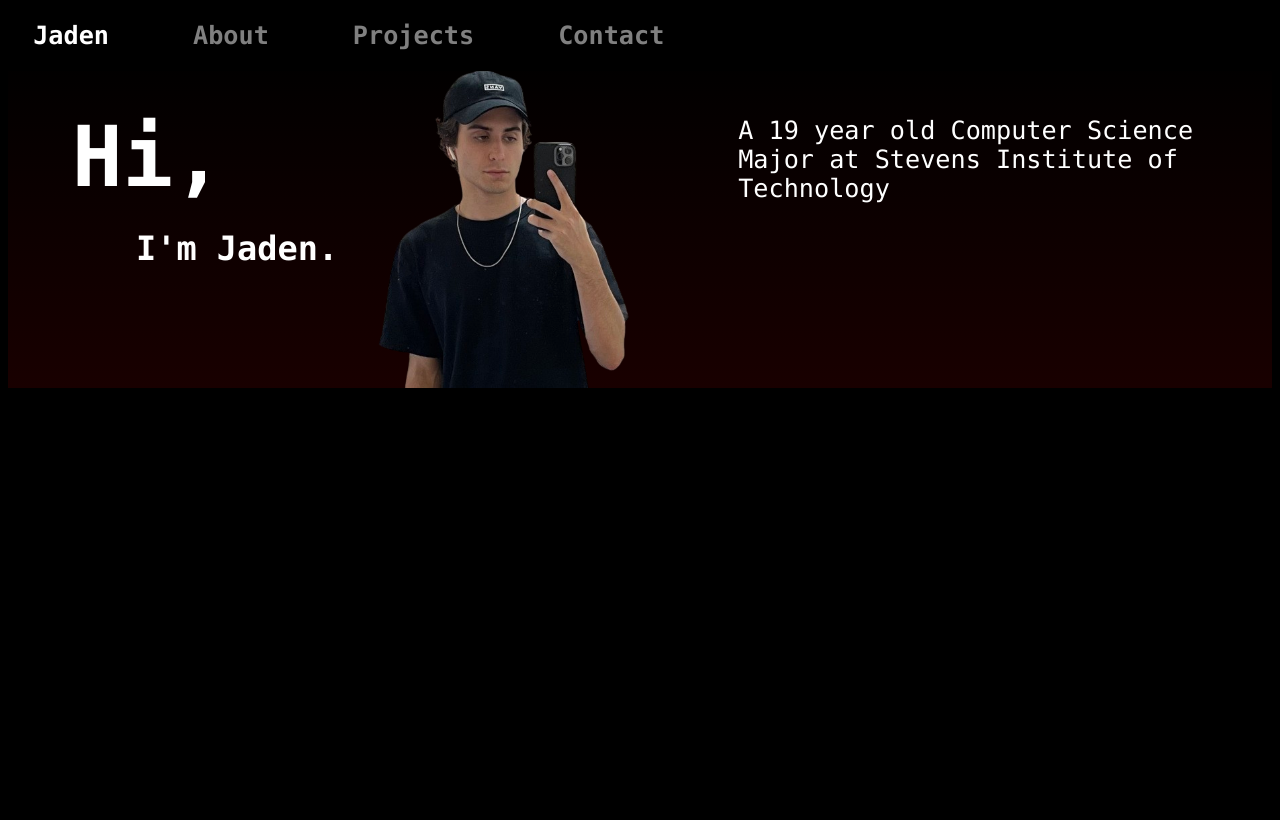
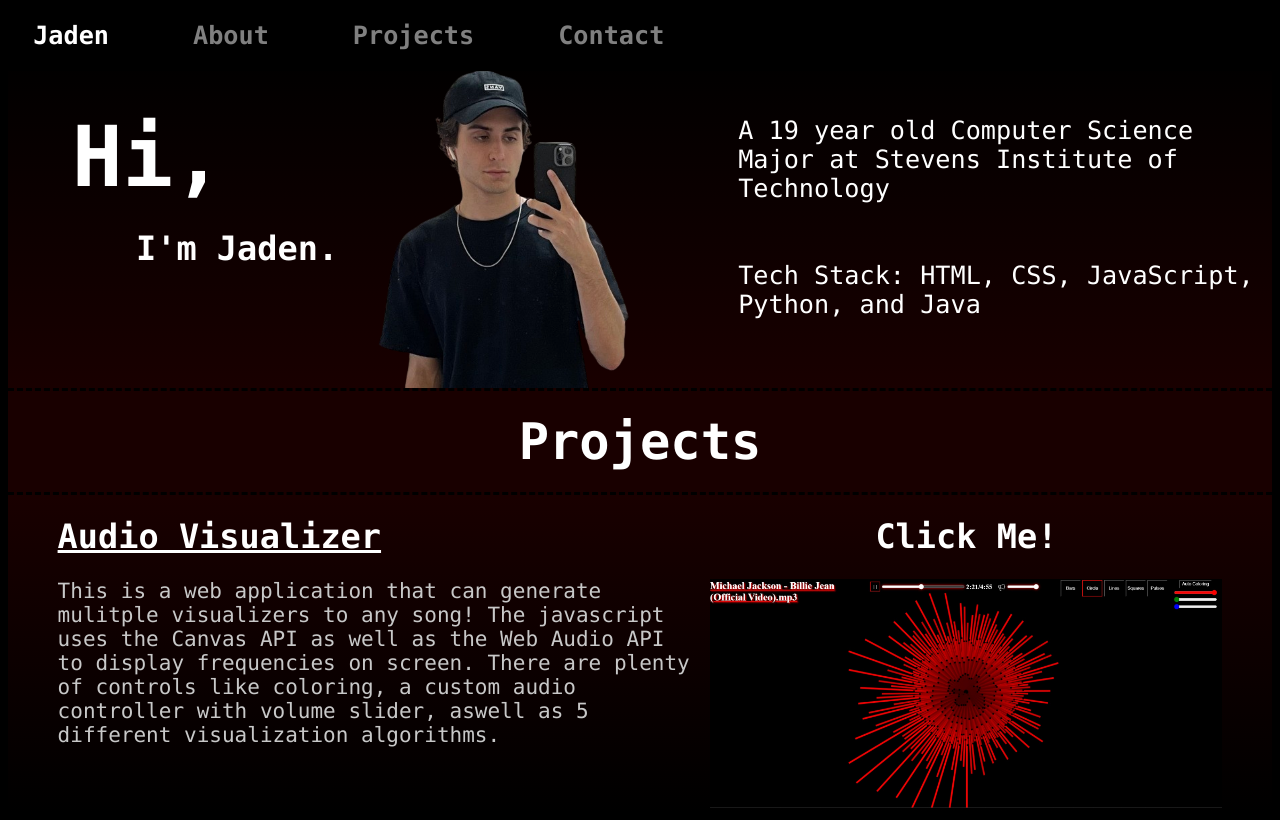
Before and after one commit to Loszii/portfolio, a plain HTML site: page index.html in a window 1280 px wide. Drawn offline with Linux system fonts and the light colour scheme.

Commit message:
started working on projects section, added audio visualizer

```diff
--- a/index.html
+++ b/index.html
@@ -10,7 +10,7 @@
         <nav>
             <ul id="nav-list">
                 <li><h1 id="logo">Jaden</h1></li>
-                <li><a href="#about"><h2>About</h2></a></li>
+                <li><a href="#top"><h2>About</h2></a></li>
                 <li><a href="#projects"><h2>Projects</h2></a></li>
                 <li><a href="#contact"><h2>Contact</h2></a></li>
             </ul>
@@ -21,12 +21,27 @@
                     <h1 id="about-hi">Hi,</h1>
                     <h1 id="about-name">I'm Jaden.</h1>
                 </div>
-                <img id="selfie" src="res/selfie.png">
+                <img src="res/selfie.png">
             </div>
-            <p id="about-me">A 19 year old Computer Science Major at Stevens Institute of Technology</p>
+            <p id="about-me">A 19 year old Computer Science Major at Stevens Institute of Technology
+                            <br><br><br>
+                            Tech Stack: HTML, CSS, JavaScript, Python, and Java</p>
+        </div>
+        <div id="projects-title">
+            <h1>Projects</h1>
         </div>
         <div id="projects">
-
+            <div id="projects-audio">
+                <h1>Audio Visualizer</h1>
+                <p>This is a web application that can generate mulitple visualizers to any song!
+                    The javascript uses the Canvas API as well as the Web Audio API to display frequencies on screen. There are plenty of controls
+                    like coloring, a custom audio controller with volume slider, aswell as 5 different visualization algorithms.
+                </p>
+            </div>
+            <div id="projects-audio-example">
+                <h1><a>Click Me!</a></h1>
+                <img id="audio-visualizer" src="/res/audio-visualizer.jpg">
+            </div>
         </div>
         <div id="contact">
 
--- a/style.css
+++ b/style.css
@@ -51,10 +51,6 @@ nav {
 }
 
 /*about*/
-#selfie {
-    height: auto;
-    width: calc(20vw + 10vh);
-}
 #about {
     background-image: linear-gradient(black, rgb(25, 0, 0));
     margin-top: calc(2.5vw + 2.5vh);
@@ -67,6 +63,10 @@ nav {
     display: flex;
     padding-bottom: 0;
     padding-top: 0;
+}
+#about-greeting img {
+    height: auto;
+    width: calc(20vw + 10vh);
 }
 #about-hi {
     font-size: 5em;
@@ -82,3 +82,48 @@ nav {
     flex-grow: 1;
     font-size: 1.5em;
 }
+
+/*projects*/
+#projects-title {
+    background-color: rgb(25, 0, 0);
+    margin: 0;
+    padding: 0;
+    border-top-style: dashed;
+    border-bottom-style: dashed;
+    border-color: black;
+}
+#projects-title h1 {
+    margin: 0;
+    padding-top: calc(1vw + 1vh);
+    padding-bottom: calc(1vw + 1vh);
+    text-align: center;
+    font-size: 3em;
+}
+#projects {
+    background-image: linear-gradient(rgb(25, 0, 0), black);
+    display: flex;
+    flex-wrap: wrap;
+    justify-content: center;
+}
+#projects-audio {
+    flex-basis: 50vw;
+    padding-right: 1vw;
+}
+#projects-audio h1 {
+    text-decoration: underline;
+    text-decoration-color: white;
+}
+#projects-audio p {
+    font-size: 1.25em;
+    color: rgb(200, 200, 200);
+}
+#projects-audio-example {
+    flex-basis: 40vw;
+}
+#projects-audio-example h1 {
+    text-align: center;
+}
+#projects-audio-example img {
+    height: auto;
+    width: 40vw;
+}
```
Also changed, not shown: res/audio-visualizer.jpg (added).
